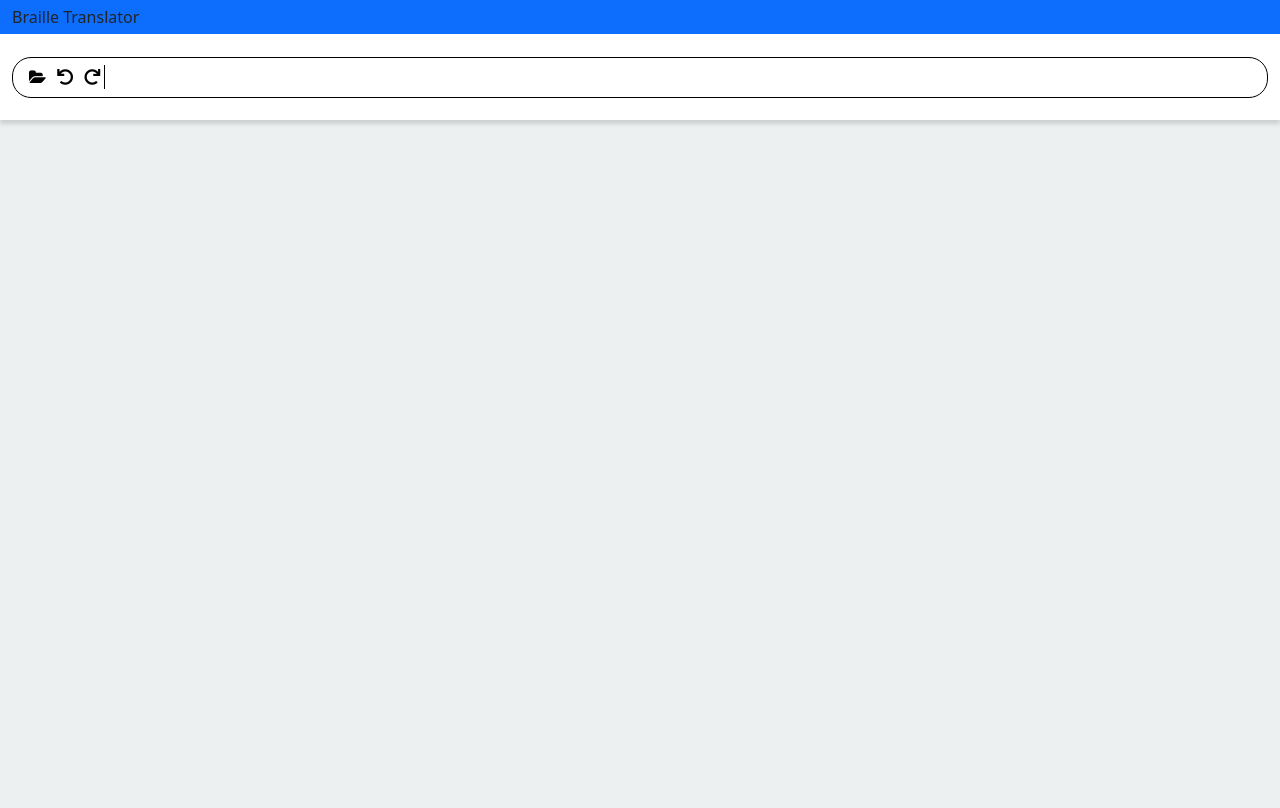
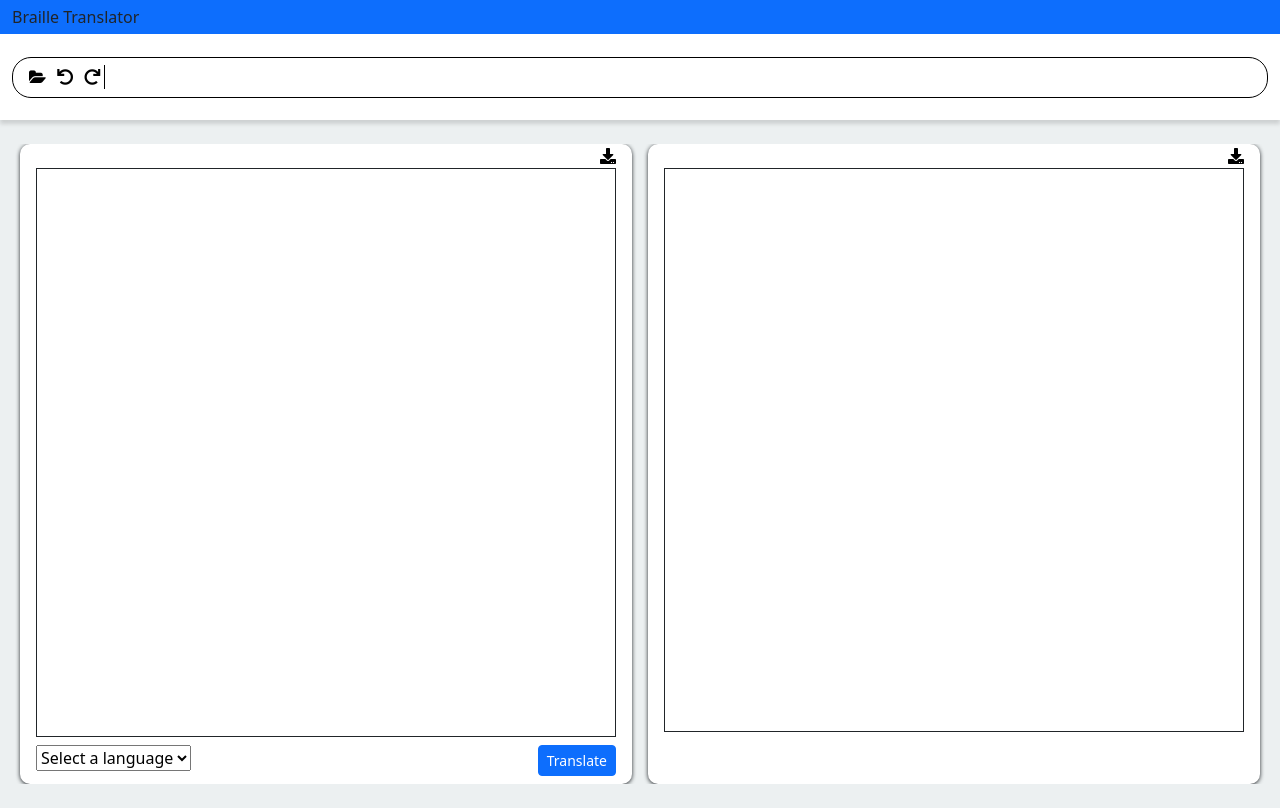
Before and after one commit to zendalona/online-braille-translator, a Next.js app: page / in a window 1280 px wide. Built offline with nearby package versions, Linux system fonts and the light colour scheme.

Commit message:
design updated

```diff
--- /dev/null
+++ b/src/components/BrailleEditor/BrailleEditor.js
@@ -0,0 +1,18 @@
+import React from 'react'
+import styles from '../../styles/BrailleEditor.module.css'
+function BrailleEditor() {
+    return (
+        <div className="col-12 col-sm-6 px-2">
+
+                <div className={`${styles.brailleEditor} pb-1`}>
+                <div className={styles.editorIcon}><a href="#" title="Download">
+                    <i className="fas fa-download me-3"></i>
+                </a></div>
+                <div className= {`${styles.textField} mx-3 p-1 mb-5`}></div>
+                </div>
+
+        </div>
+    )
+}
+
+export default BrailleEditor
--- /dev/null
+++ b/src/components/Editor/Editor.js
@@ -0,0 +1,17 @@
+import React from 'react'
+import styles from '../../styles/Editor.module.css'
+import BrailleEditor from '../BrailleEditor/BrailleEditor'
+import TextEditor from '../TextEditor/TextEditor'
+function Editor() {
+    return (
+        <section className="container-fluid py-4">
+            <div className={styles.editorBox}>
+               <TextEditor/>
+               <BrailleEditor/>
+
+            </div>
+        </section>
+    )
+}
+
+export default Editor
--- /dev/null
+++ b/src/components/TextEditor/TextEditor.js
@@ -0,0 +1,23 @@
+import React from 'react'
+import styles from '../../styles/TextEditor.module.css'
+function TextEditor() {
+    return (
+        <div className="col-12 col-sm-6 px-2">
+            <div className={styles.textEditor}>
+                <div className={styles.editorIcon}><a href="#" title="Download">
+                    <i className="fas fa-download me-3"></i>
+                </a></div>
+                <div className= {`${styles.textField} mx-3 p-1`}></div>
+                <div className={`${styles.editorFooter} px-3 py-2`} >
+                    <div><select >
+                        <option value="" defaultValue>Select a language</option>
+                        <option value="12">English</option>
+                        <option value="13">Malayalam</option>
+                    </select></div><button className="btn btn-primary btn-sm" type="button">Translate</button>
+                </div>
+            </div>
+        </div>
+    )
+}
+
+export default TextEditor
--- a/src/pages/index.js
+++ b/src/pages/index.js
@@ -1,4 +1,5 @@
 
+import Editor from '@/components/Editor/Editor'
 import Toolbar from '@/components/Toolbar/Toolbar'
 import Head from 'next/head'
 
@@ -15,6 +16,7 @@ export default function Home() {
         <link rel="icon" href="/favicon.ico" />
       </Head>
       <Toolbar/>
+      <Editor/>
     </>
   )
 }
--- /dev/null
+++ b/src/styles/BrailleEditor.module.css
@@ -0,0 +1,23 @@
+
+.brailleEditor {
+    height: calc(100vh - 160px);
+    display: flex;
+    flex-flow: column;
+    background: var(--primary-color);
+    border-radius: 10px;
+    box-shadow: 0px 1px 4px;
+  }
+
+
+
+.editorIcon {
+  display: flex;
+  justify-content: end;
+}
+
+
+.textField {
+  height: 100%;
+  border-width: 1px;
+  border-style: solid;
+}
--- /dev/null
+++ b/src/styles/Editor.module.css
@@ -0,0 +1,10 @@
+
+.editorBox {
+    display: flex;
+    /*justify-content: space-around;*/
+    overflow-x: scroll;
+  }
+
+  .editorBox::-webkit-scrollbar {
+    display: none;
+  }
--- /dev/null
+++ b/src/styles/TextEditor.module.css
@@ -0,0 +1,28 @@
+
+.textEditor {
+    height: calc(100vh - 160px);
+    display: flex;
+    flex-flow: column;
+    background: var(--primary-color);
+    border-radius: 10px;
+    box-shadow: 0px 1px 4px;
+  }
+
+
+.editorIcon {
+    display: flex;
+    justify-content: end;
+  }
+
+
+.textField {
+    height: 100%;
+    border-width: 1px;
+    border-style: solid;
+  }
+
+
+.editorFooter {
+    display: flex;
+    justify-content: space-between;
+  }
```
